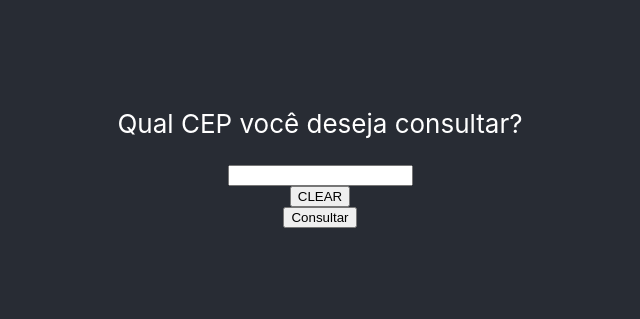
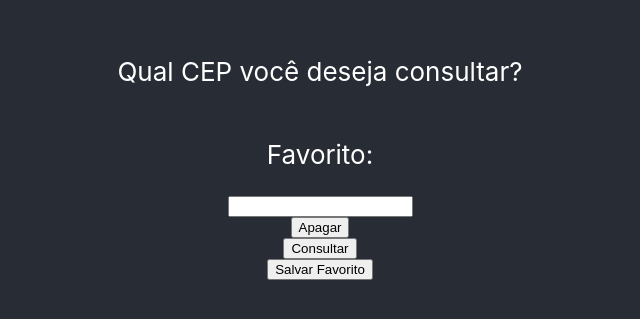
Before and after one commit to hlruffo/ConsultaCEP, a React (Create React App) app: page / in a window 1280 px wide. Shown: the part 245-564 px from the top of the page, without its empty margins (320-960 px from the left). Built offline with nearby package versions, Linux system fonts and the light colour scheme.

Commit message:
funcionalidade favorito adicionada

```diff
--- a/src/Components/Carregando.js
+++ b/src/Components/Carregando.js
@@ -1,13 +1,20 @@
 function Carregando(props) {
   const goTo = props.goTo
+  const ticket = props.ticket
+
+  function handleCancel() {
+    ticket.current++
+
+    goTo("PESQUISA")
+  }
   return (
     <>
       <p>
         Buscando o Cep informado.
       </p>
-      <img src="https://i.gifer.com/origin/34/34338d26023e5515f6cc8969aa027bca_w200.gif" />
+      <img src="https://i.gifer.com/origin/34/34338d26023e5515f6cc8969aa027bca_w200.gif" alt="loading" />
 
-      <button onClick={() => goTo("PESQUISA")}>Cancelar</button>
+      <button onClick={handleCancel}>Cancelar</button>
     </>
   );
 }
--- a/src/Components/Pesquisa.js
+++ b/src/Components/Pesquisa.js
@@ -1,5 +1,6 @@
-import { useState } from "react";
+import { useState, useEffect } from "react";
 import consultarCep from "cep-promise"
+import cep from "cep-promise";
 
 
 function numbersOnly(str) {
@@ -9,9 +10,25 @@ function numbersOnly(str) {
 
 function Pesquisa(props) {
   const goTo = props.goTo
+  const ticket = props.ticket
   const [cepNumber, setCepNumber] = useState("")
   const setResultado = props.setResultado
   const setErrorMessage = props.setErrorMessage
+  const [cepFavorito, setCepFavorito] = useState("")
+
+  useEffect(() => {
+    const storedCep = localStorage.getItem("cepFavorito") || ""
+    setCepFavorito(storedCep)
+  }, [])
+
+  useEffect(() => {
+    localStorage.setItem("cepFavorito", cepFavorito)
+  }, [cepFavorito])
+
+  function handleFavorite() {
+    localStorage.setItem("cepFavorito", cepFavorito)
+    setCepFavorito(cepNumber)
+  }
 
   function handleSuccess(dadosCep) {
     const resultado = {
@@ -27,16 +44,17 @@ function Pesquisa(props) {
   function handleError(err) {
 
     const errorMessage = err.message
-    console.log(errorMessage)
     setErrorMessage(errorMessage)
     goTo("ERRO")
   }
 
   function handleSearch() {
+    ticket.current++
+    const currentTicket = ticket.current
     goTo("CARREGANDO")
     consultarCep(cepNumber)
-      .then(handleSuccess)
-      .catch(handleError)
+      .then(result => currentTicket === ticket.current && handleSuccess(result))
+      .catch(err => currentTicket === ticket.current && handleError(err))
   }
 
 
@@ -49,12 +67,16 @@ function Pesquisa(props) {
     setCepNumber("")
   }
 
+
   return (
     <>
       <p>Qual CEP você deseja consultar?</p>
+      <p>Favorito:{cepFavorito}</p>
       <input onChange={handleChange} value={numbersOnly(cepNumber)} />
-      <button onClick={clear}> CLEAR</button>
+      <button onClick={clear}> Apagar</button>
       <button onClick={handleSearch}>Consultar</button>
+      <button onClick={handleFavorite}>Salvar Favorito</button>
+
     </>
 
   );
--- a/src/Components/Resultado.js
+++ b/src/Components/Resultado.js
@@ -11,9 +11,6 @@ function Resultado(props) {
                 Resultados da Busca para o CEP {result.cep}
             </p>
             {elements}
-            {/* <span><b>Rua:{props.rua}</b></span>
-                <span><b>Cidade:{props.rua}</b></span>
-                <span><b>Estado:{props.rua}</b></span> */}
             <button onClick={() => goTo("PESQUISA")}>Nova consulta</button>
         </>
     );
```
